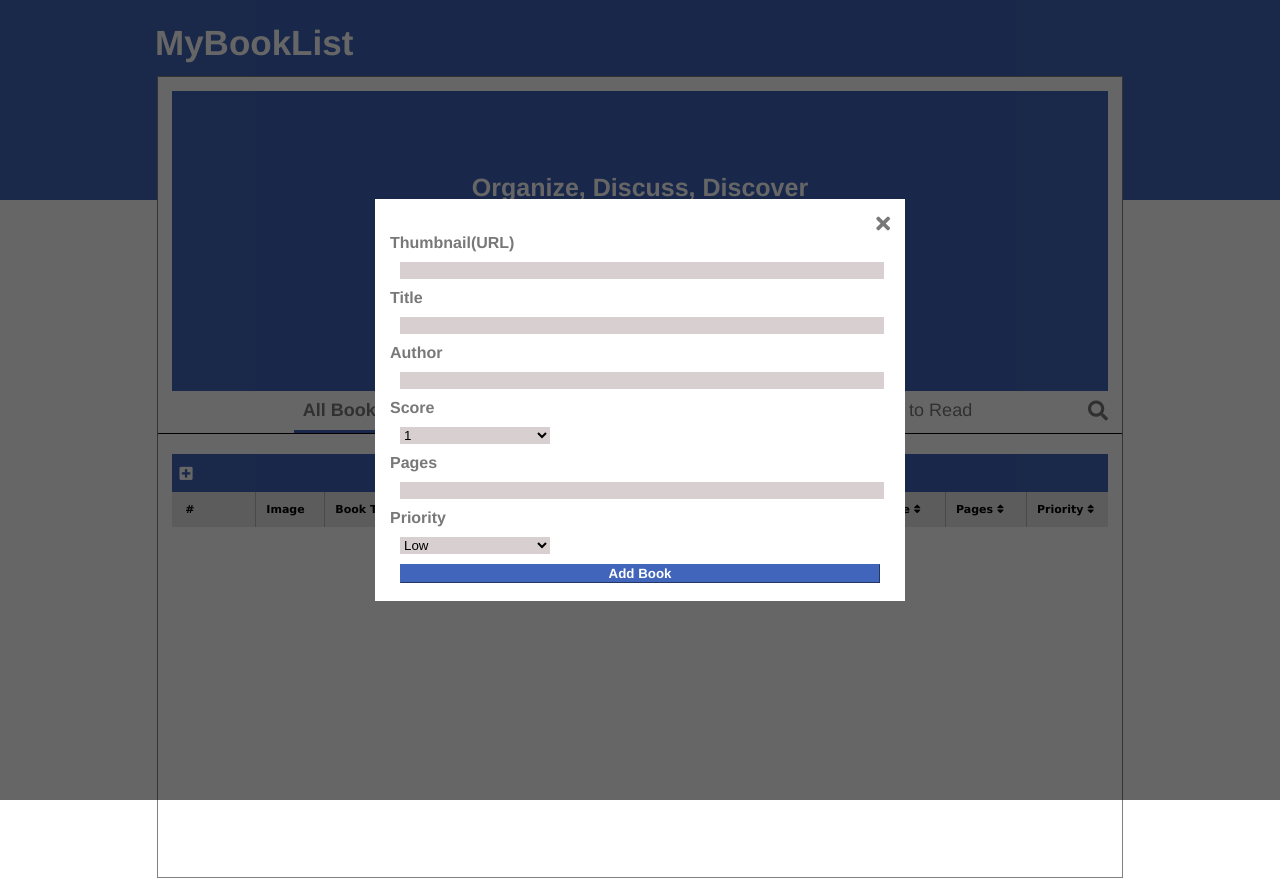
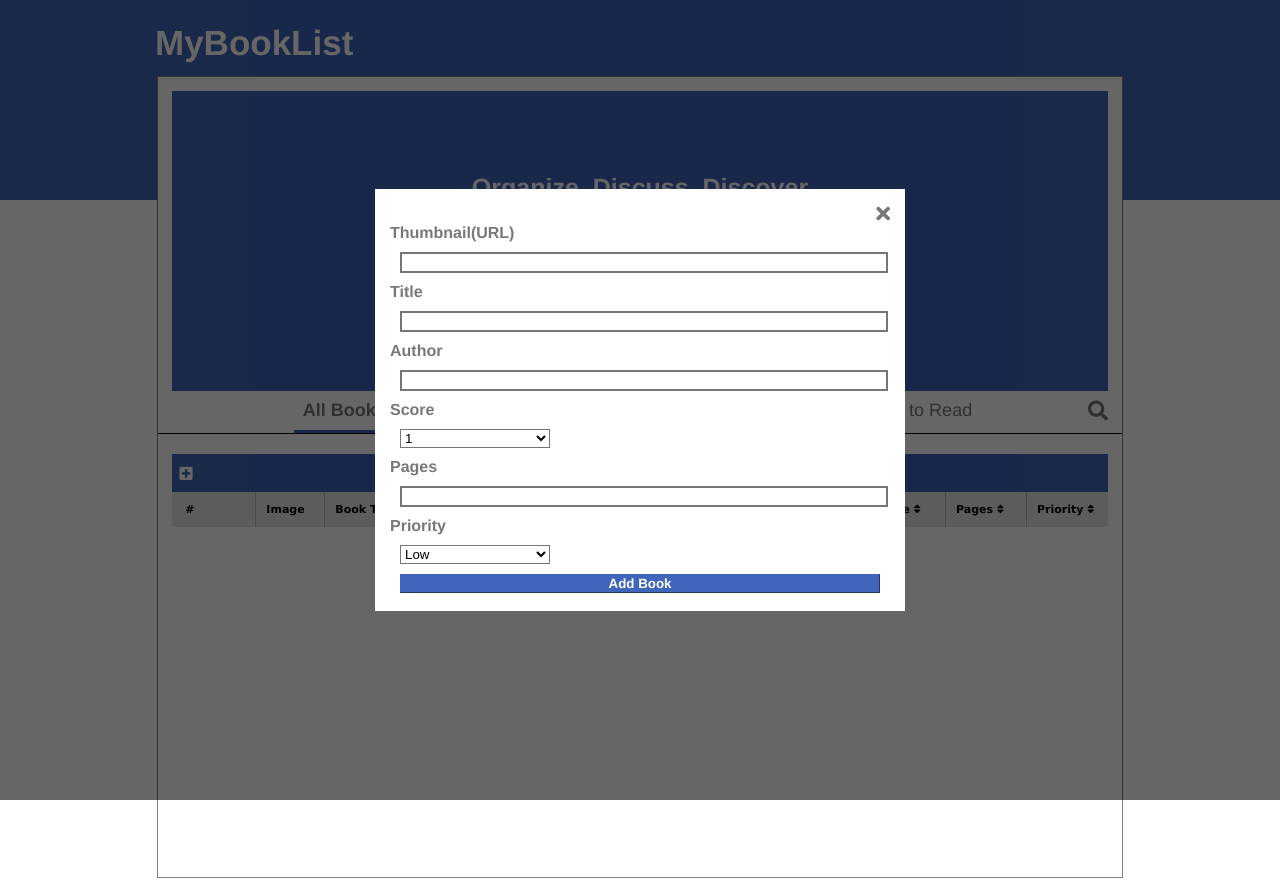
Before and after one commit to MijackK/MyBookList, a plain HTML site: page index.html in a window 1280 px wide. Both pictures are taken after a click on the icon 186 px from the left and 473 px from the top of the page. Shown: the top 881 px of the page. Drawn offline with Linux system fonts and the light colour scheme.

Commit message:
styled form

```diff
--- a/style.css
+++ b/style.css
@@ -94,8 +94,8 @@ footer >a:hover{
     align-self: flex-start;
     margin:10px;
     width: 96%;
-    background-color: #d8d0d0;
-    border-style: none;
+    background-color: transparent;
+    border-style:solid;
 }
 .form > input[type=radio]{
     width: fit-content;
@@ -103,8 +103,8 @@ footer >a:hover{
 .form > select{
     margin:10px;
     width: 30%;
-    background-color: #d8d0d0;
-    border-style: none;
+    background-color: transparent;
+    border-style:solid;
 
 }
 .form > label{
```
